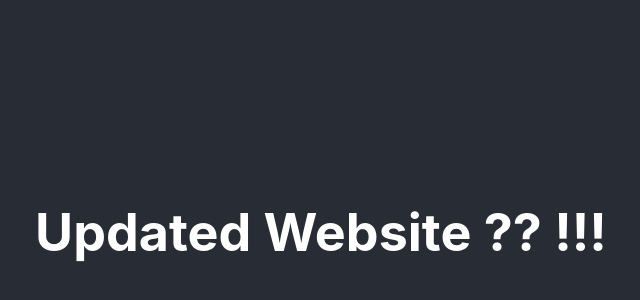
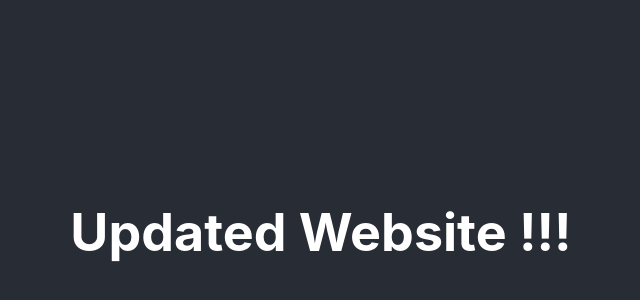
Before and after one commit to Koi-IT/p4, a React (Create React App) app: page / in a window 1280 px wide. Shown: the part 168-468 px from the top of the page, without its empty margins (319-959 px from the left). Built offline with nearby package versions, Linux system fonts and the light colour scheme.

Commit message:
Updated webpage

```diff
--- a/src/App.js
+++ b/src/App.js
@@ -4,7 +4,7 @@ function App() {
   return (
     <div className="App">
       <header className="App-header">
-        <h1>Updated Website ?? !!!</h1>
+        <h1>Updated Website !!!</h1>
       </header>
     </div>
   );
```
